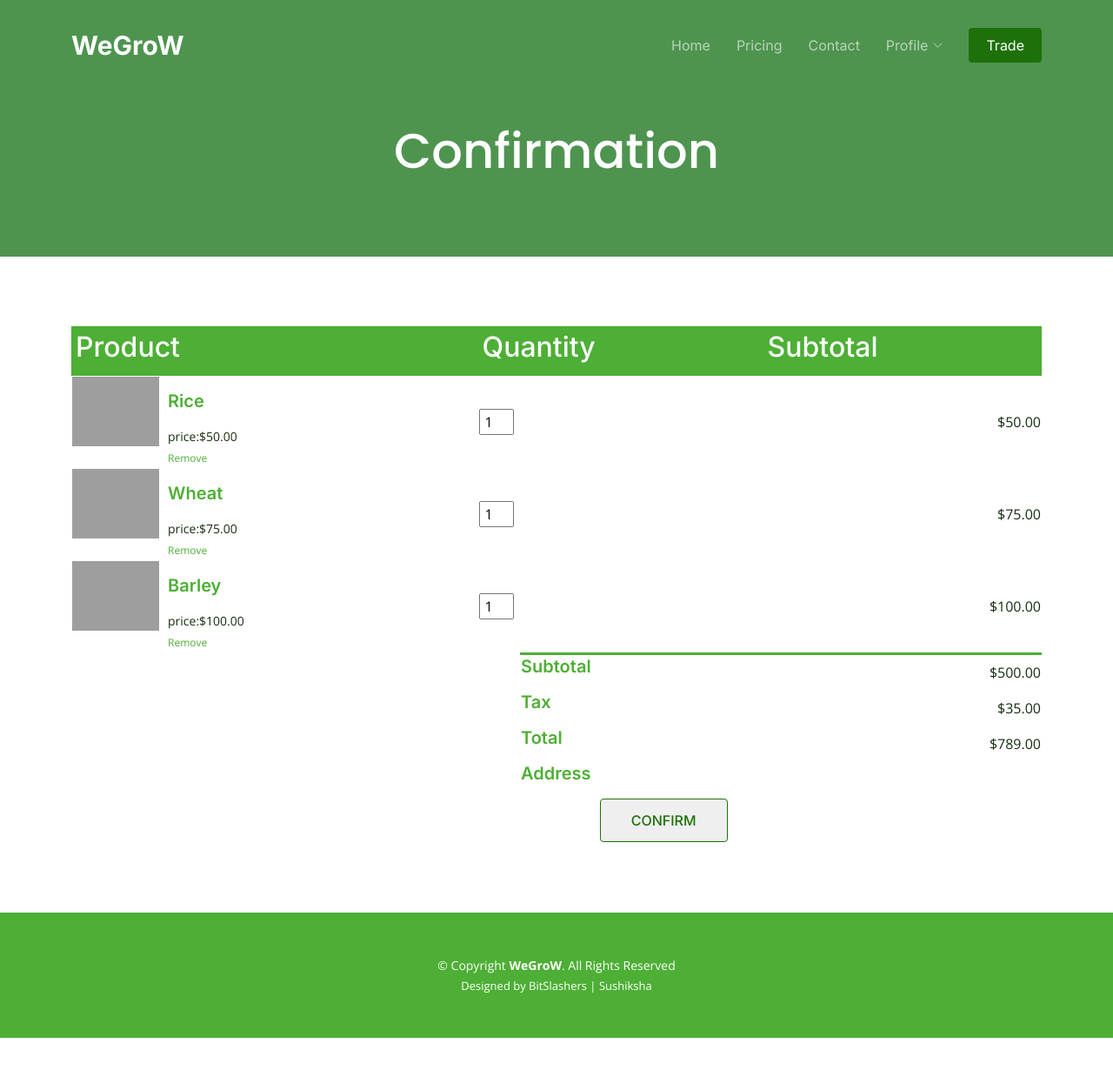
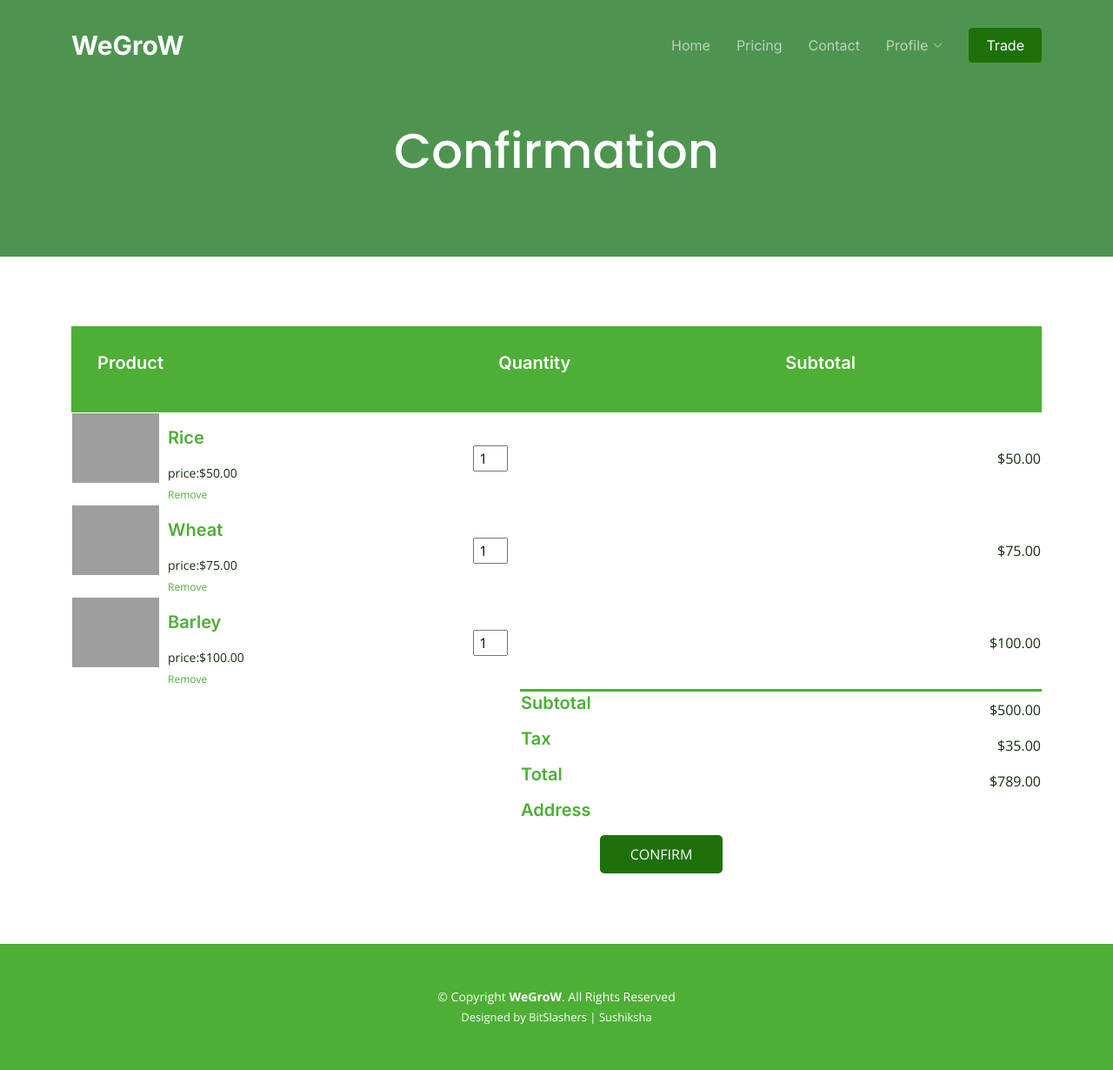
Before and after one commit to World-Konkani-Centre/SCL-2022-BitSlashers, a Django app: page /confirm/ in a window 1280 px wide. Shown: the whole page at 87% size. Before the commit the page ends 1193 px from the top, so only its background shows below. Run offline with Django 4.2, Linux system fonts and the light colour scheme; some libraries are stand-ins or nearby versions; grey boxes are pictures that could not be loaded.

Commit message:
Added confirm page

```diff
--- a/SCL_Project/static/WeGrow/css/main.css
+++ b/SCL_Project/static/WeGrow/css/main.css
@@ -2003,18 +2003,16 @@
 table {
   width: 100%;
   border-collapse: collapse;
-
-
-
-
-}
+ }
 
 .head{
   align-content: space-between;
-
-}
-.head th h2{
-  text-align: left;
+}
+
+.head th h3{
+  text-align:left;
+  color:#fff;
+  padding: 25px;
 }
 
 .cart-info {
@@ -2041,6 +2039,7 @@
   width: 40px;
   height: 30px;
   padding: 5px;
+
 }
 
 td a {
@@ -2101,21 +2100,43 @@
   border-width: 10px;
 }
 
-.total-price .confirm-btn:hover {
+/*.total-price .confirm-btn:hover {
 
   background: #4DAF35;
   border-color: #4DAF35;
 
-}
-
-.total-price.featured .confirm-btn {
+
+}
+*/
+.total-price button[type=submit] {
+  background: var(--color-primary);
+  border: 0;
+  padding :10px 35px;
+  color: #fff;
+  transition: 0.4s;
+  border-radius: 5px;
+
+
+}
+
+
+
+.total-price button[type=submit]:hover {
+  background: #FFA456
+ }
+
+
+
+
+
+/*.total-price.featured .confirm-btn {
   background: var(--color-primary);
   color: #4DAF35;
   border-color: #4DAF35;
-  padding: 10px;
-}
-
-.total-price .featured .confirm-btn:hover {
-  background: #4DAF35;
-  color: var(--color-primary);
-}
+
+  text-align: end;
+ padding-right: 20px;
+
+    padding :10px 35px;
+
+}
--- a/SCL_Project/templates/base.html
+++ b/SCL_Project/templates/base.html
@@ -14,6 +14,10 @@
     <!-- Favicons -->
     <link href="{% static 'WeGrow/img/favicon.png' %}" rel="icon" />
     <link href="{% static 'WeGrow/img/apple-touch-icon.png' %}" rel="apple-touch-icon" />
+    <link href="{% static 'WeGrow/img/rice.jpg' %}" rel="rice" />
+    <link href="{% static 'WeGrow/img/wheat.jpg' %}" rel="wheat" />
+    <link href="{% static 'WeGrow/img/barley.jpg' %}" rel="Barley" />
+
 
     <!-- Google Fonts -->
     <link rel="preconnect" href="https://fonts.googleapis.com" />
--- a/SCL_Project/templates/order-confirm.html
+++ b/SCL_Project/templates/order-confirm.html
@@ -24,15 +24,15 @@
         <table >
          <tr class="head">
 
-                <th><h2>Product</h2></th>
-               <th><h2>Quantity</h2></th>
-                <th><h2>Subtotal</h2></th>
+                <th><h3>Product</h3></th>
+               <th><h3>Quantity</h3></th>
+                <th><h3>Subtotal</h3></th>
 
             </tr>
             <tr>
                 <td>
                     <div class="cart-info">
-                        <img src="rice.jpg">
+                        <img src="https://img.freepik.com/free-photo/grains-raw-white-rice-white-wooden-table-boards-ingredients-cooking_71756-1447.jpg?w=2000">
                         <div>
                             <p><h3>Rice</h3></p>
                             <small>price:$50.00</small><br>
@@ -46,7 +46,8 @@
             <tr>
                 <td>
                     <div class="cart-info">
-                        <img src="wheat.jpg">
+                        <img src="https://img.etimg.com/thumb/width-1200,height-900,imgsize-78428,resizemode-1,msid-91507504/small-biz/trade/exports/insights/from-india-to-france-wheat-crops-are-coming-under-threat-everywhere.jpg"  >
+
                         <div>
                             <p><h3>Wheat</h3></p>
                             <small>price:$75.00</small><br>
@@ -60,7 +61,8 @@
             <tr>
                 <td>
                     <div class="cart-info">
-                        <img src="barley.jpg">
+                        <img src="https://img.etimg.com/thumb/width-1200,height-900,imgsize-78428,resizemode-1,msid-91507504/small-biz/trade/exports/insights/from-india-to-france-wheat-crops-are-coming-under-threat-everywhere.jpg"  >
+
                         <div>
                             <p><h3>Barley</h3></p>
                             <small>price:$100.00</small><br>
@@ -98,7 +100,10 @@
                                     <h4>CONFIRM</h4>
                                 </a>
                             </div> {% endcomment %}
-                            <button type="submit" class="buy-btn">CONFIRM</button>
+
+                            <div class="text-center1"><button type="submit">CONFIRM</button></div>
+
+
 
                        </td>
                        </tr>
```
